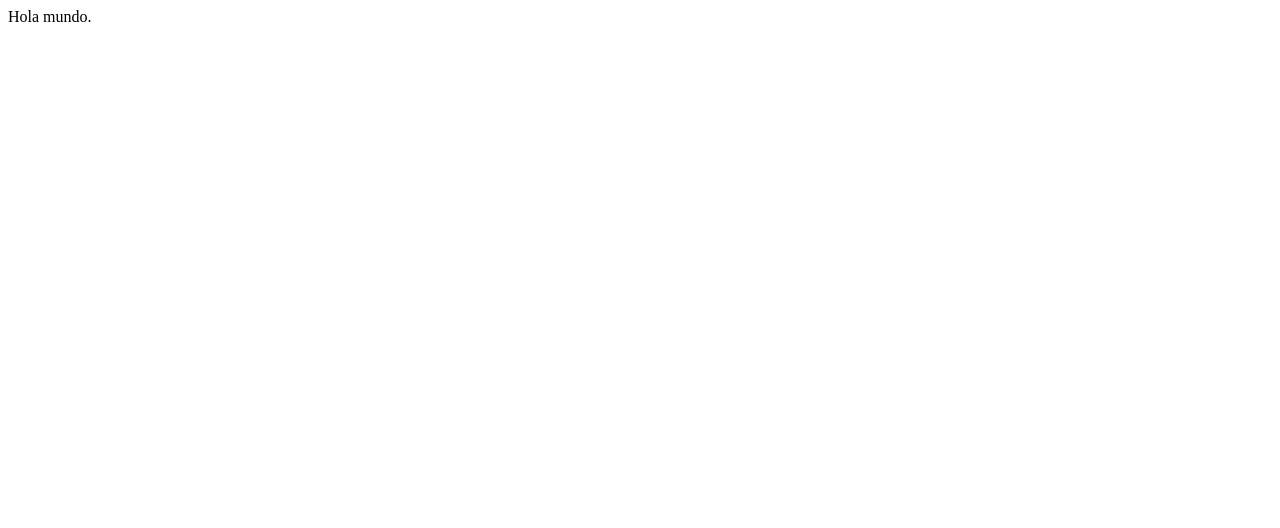
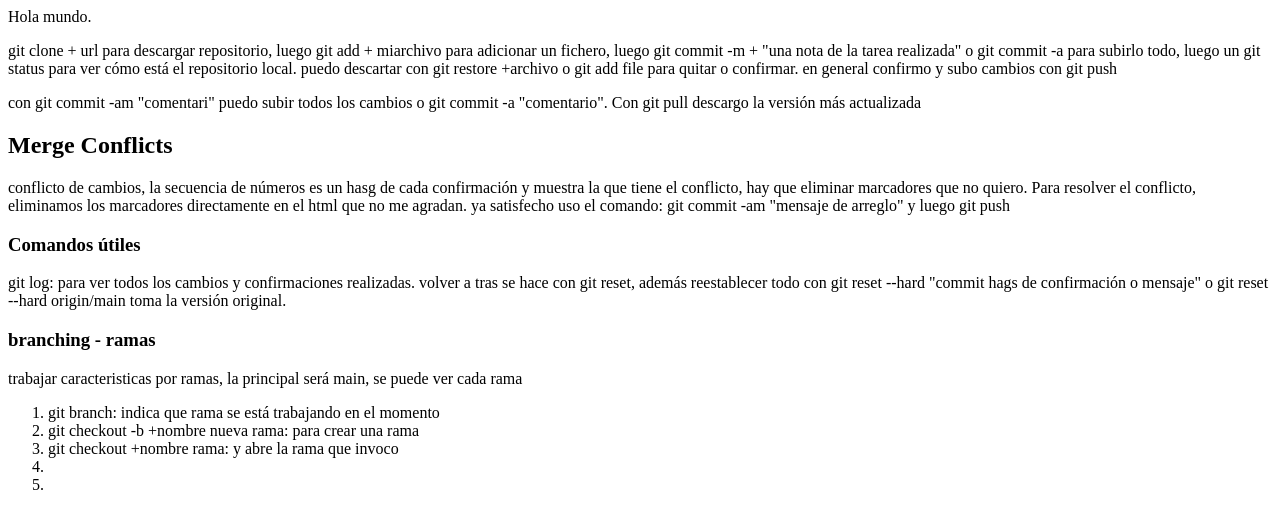
Before and after one commit to FredyFarb/CS50W, a plain HTML site: page index.html in a window 1280 px wide. Drawn offline with Linux system fonts and the light colour scheme.

Commit message:
conceptos y comandos

```diff
--- a/index.html
+++ b/index.html
@@ -4,8 +4,25 @@
     <meta charset="UTF-8">
     <meta name="viewport" content="width=device-width, initial-scale=1.0">
     <title>GIT</title>
+
+
 </head>
 <body>
     Hola mundo.
+    <p>git clone + url para descargar repositorio, luego git add + miarchivo para adicionar un fichero, luego git commit -m + "una nota de la tarea realizada" o git commit -a para subirlo todo, luego un git status para ver cómo está el repositorio local. puedo descartar con git restore +archivo o git add file para quitar o confirmar.  en general confirmo y subo cambios con git push </p>
+    <p>con git commit -am "comentari" puedo subir todos los cambios o git commit -a "comentario".  Con git pull descargo la versión más actualizada</p>
+    <h2>Merge Conflicts</h2>
+    <p>conflicto de cambios, la secuencia de números es un hasg de cada confirmación y muestra la que tiene el conflicto, hay que eliminar marcadores que no quiero.  Para resolver el conflicto, eliminamos los marcadores directamente en el html que no me agradan. ya satisfecho uso el comando: git commit -am "mensaje de arreglo" y luego git push</p>
+    <h3>Comandos útiles</h3>
+    <p>git log: para ver todos los cambios y confirmaciones realizadas. volver a tras se hace con git reset, además reestablecer todo con git reset --hard "commit hags de confirmación o mensaje"  o git reset --hard origin/main toma la versión original.</p>
+    <h3>branching - ramas</h3>
+    <p>trabajar caracteristicas por ramas, la principal será main, se puede ver cada rama</p>
+    <ol>
+        <li>git branch: indica que rama se está trabajando en el momento</li>
+        <li>git checkout -b +nombre nueva rama: para crear una rama</li>
+        <li>git checkout +nombre rama: y abre la rama que invoco</li>
+        <li></li>
+        <li></li>
+    </ol>
 </body>
 </html>
```
